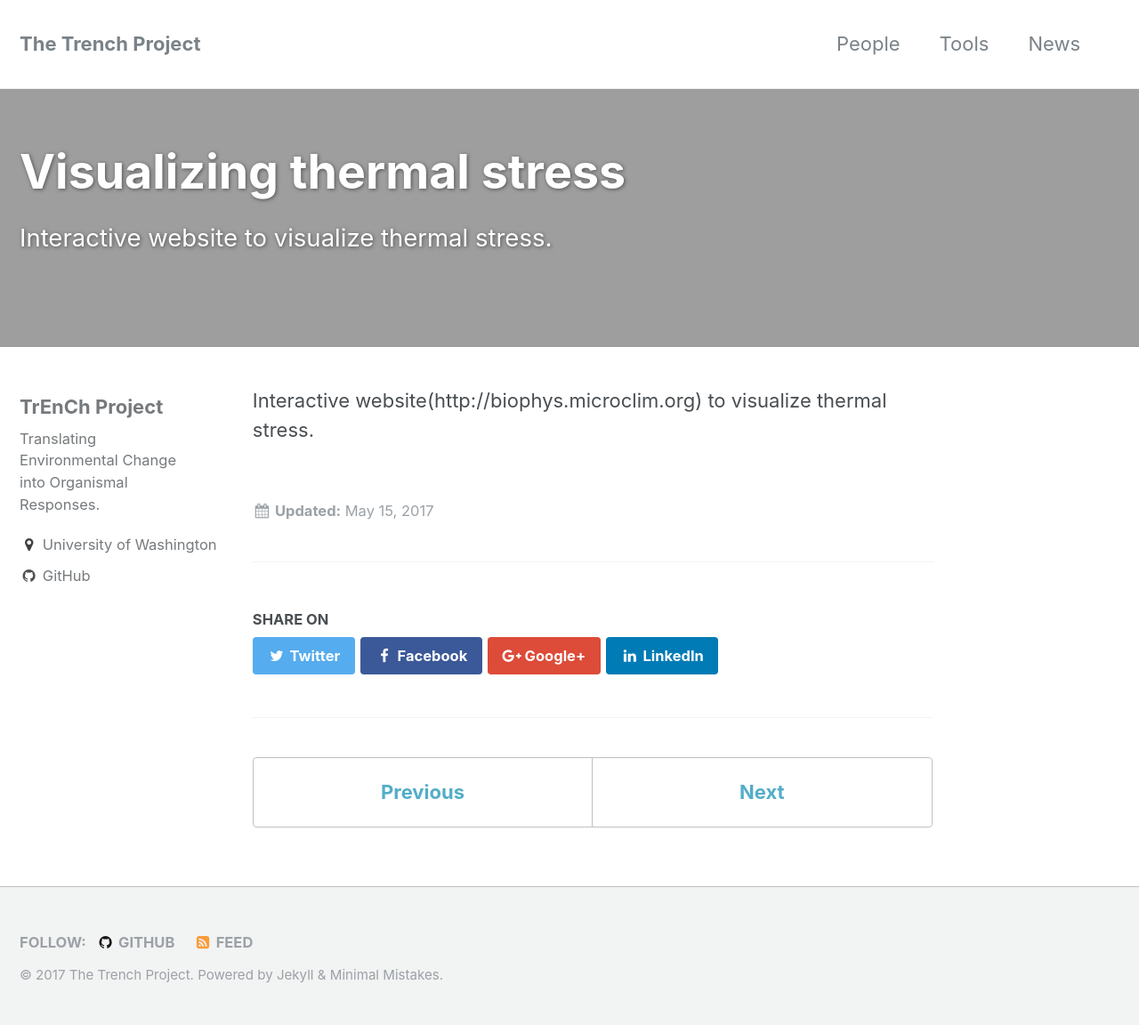
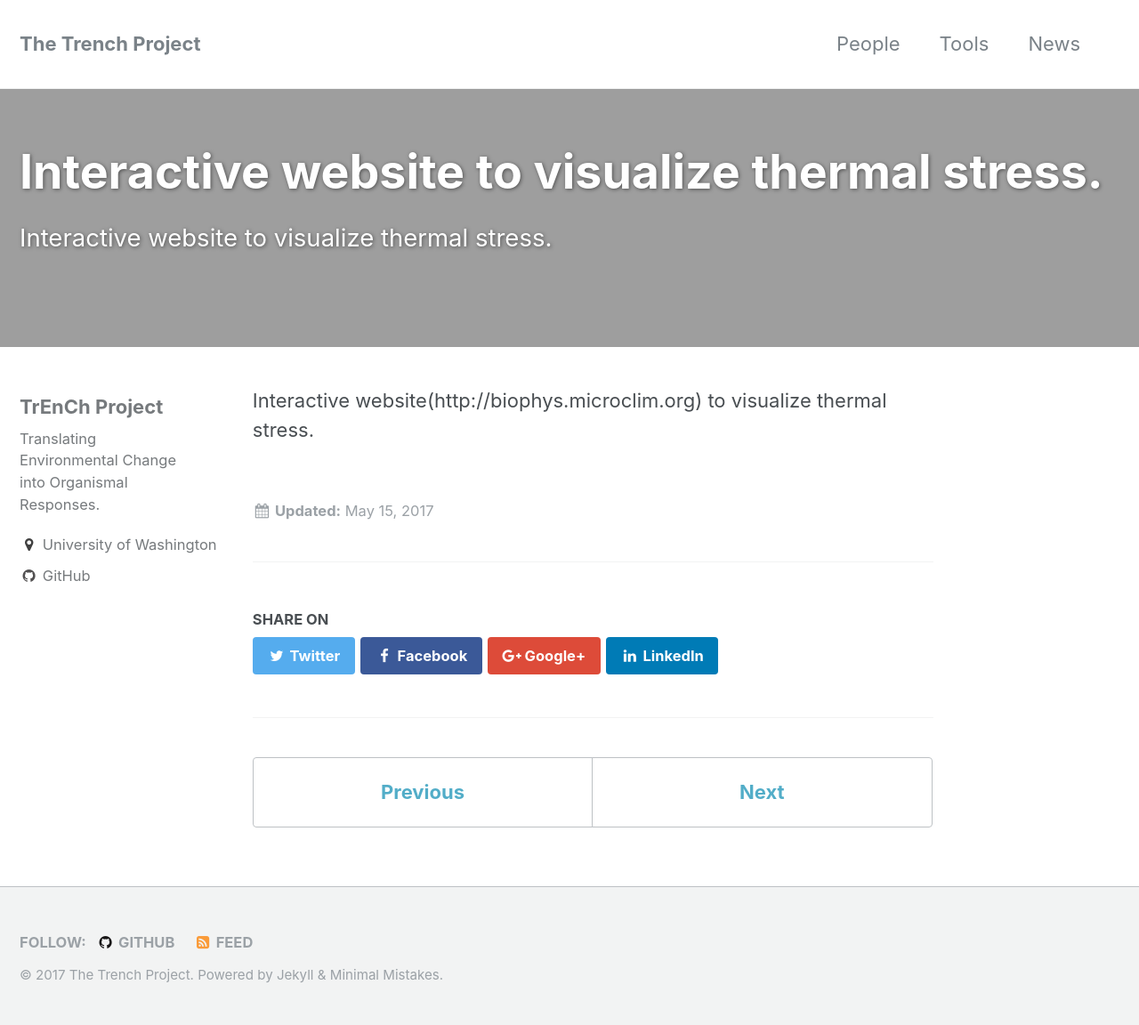
Before and after one commit to trenchproject/trenchproject.github.io, a Jekyll site: the page built from _tools/biophyz_thermalstress.md, in a window 1280 px wide. Shown: the whole page at 89% size. Built offline with Jekyll 4.4.1, drawn with Linux system fonts in a browser that asks for light colours.

Commit message:
Adding tools - revised

```diff
--- a/_tools/biophyz_thermalstress.md
+++ b/_tools/biophyz_thermalstress.md
@@ -1,5 +1,5 @@
 ---
-title: Visualizing thermal stress
+title: Interactive website to visualize thermal stress.
 excerpt: Interactive website to visualize thermal stress.
 ---
 Interactive website(http://biophys.microclim.org) to visualize thermal stress.
```
